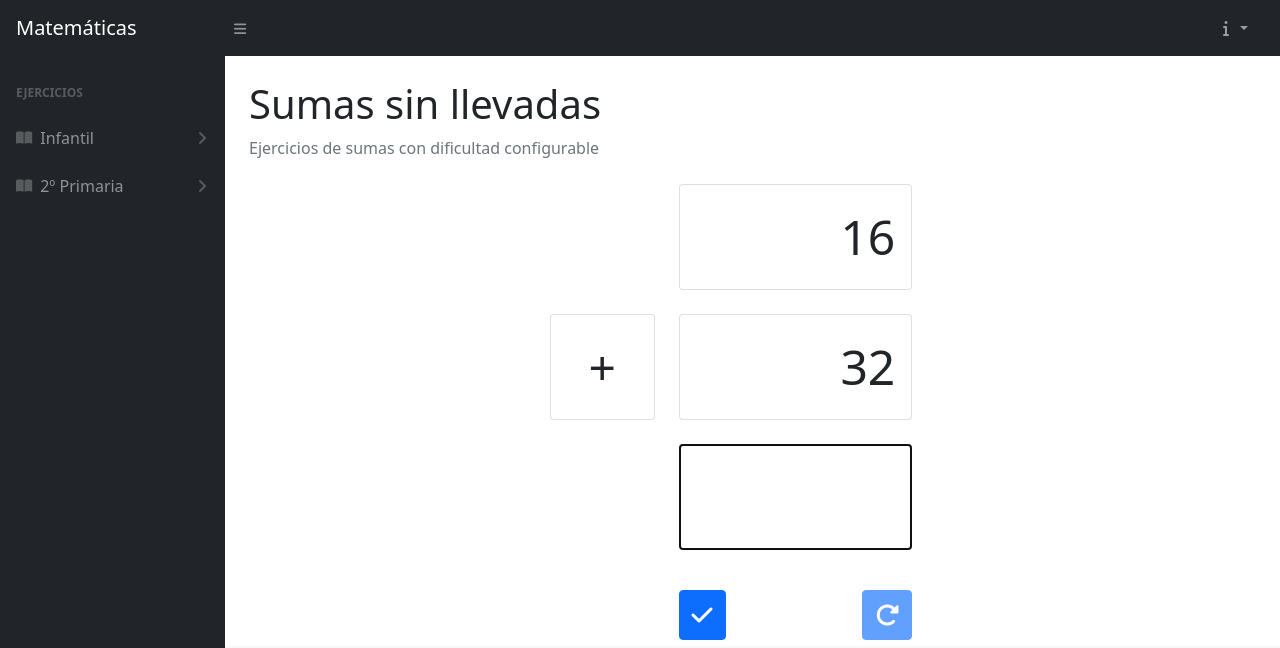
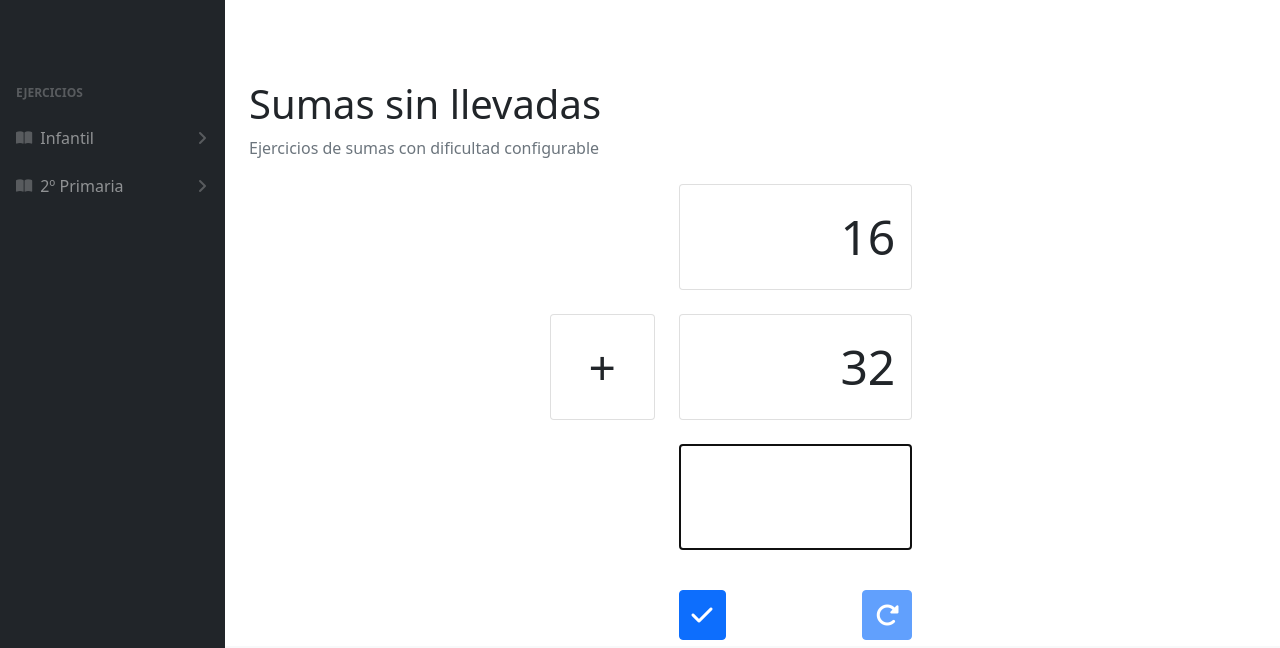
Before and after one commit to xokas/mates.github.io, a plain HTML site: page sumas_sin_llevadas.html in a window 1280 px wide. Shown: the top 648 px of the page. Drawn offline with Linux system fonts and the light colour scheme.

Commit message:
Prueba de cabecera en sumas sin llevadas

```diff
--- a/js/bones.js
+++ b/js/bones.js
@@ -1,6 +1,6 @@
 //console.info("cargando header");
 $(function(){
 	console.info("cargando header");
-  $("#header").load("header.html");
+    $("#header").load("header.html");
   /*$("#footer").load("footer.html"); */
 });
--- a/js/matematicas.js
+++ b/js/matematicas.js
@@ -4,6 +4,8 @@ $(document).ready(function(){
 	console.log("matemacias begin!");
 	//document.querySelectorAll('[contenteditable=true]').get(0).focus();
 	//$(document).contents().find("div[contenteditable='true']").first().focus();
+
+	$("#head").load("../header.html");
 
 	let location = window.location.href;
 	console.log(location);
--- a/sumas_sin_llevadas.html
+++ b/sumas_sin_llevadas.html
@@ -18,24 +18,7 @@
     </head>
     <body class="sb-nav-fixed">
         <div id="header">
-           <nav class="sb-topnav navbar navbar-expand navbar-dark bg-dark">
-                <!-- Navbar Brand-->
-                <a class="navbar-brand ps-3" href="index.html">Matem&aacute;ticas</a>
-                <!-- Sidebar Toggle-->
-                <button class="btn btn-link btn-sm order-1 order-lg-0 me-4 me-lg-0" id="sidebarToggle" href="#!"><span class="fas fa-bars"></span></button>
-                <!-- Navbar Search-->
-                <div class="d-none d-md-inline-block form-inline ms-auto me-0 me-md-3 my-2 my-md-0">
-                </div>
-                <!-- Navbar-->
-                <ul class="navbar-nav ms-auto ms-md-0 me-3 me-lg-4">
-                    <li class="nav-item dropdown">
-                        <a class="nav-link dropdown-toggle" id="navbarDropdown" href="404.html" role="button" data-bs-toggle="dropdown" aria-expanded="false"><span class="fas fa-info fa-fw"></span></a>
-                        <ul class="dropdown-menu dropdown-menu-end" aria-labelledby="navbarDropdown">
-                            <li><p class="dropdown-item">Ejercicios de Matem&aacute;ticas de distintos niveles preparados para resolverse en el ordenador</p></li>
-                        </ul>
-                    </li>
-                </ul>
-            </nav>
+
         </div>
         <div id="layoutSidenav">
             <div id="layoutSidenav_nav">
```
